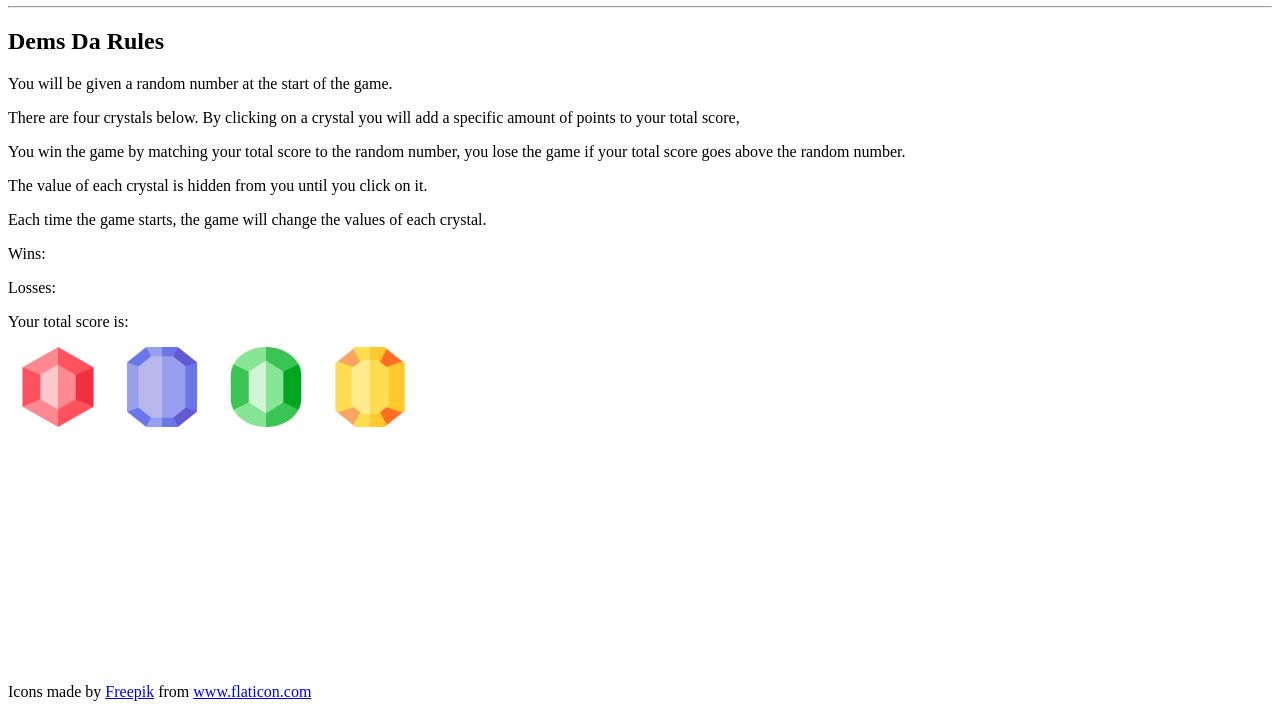
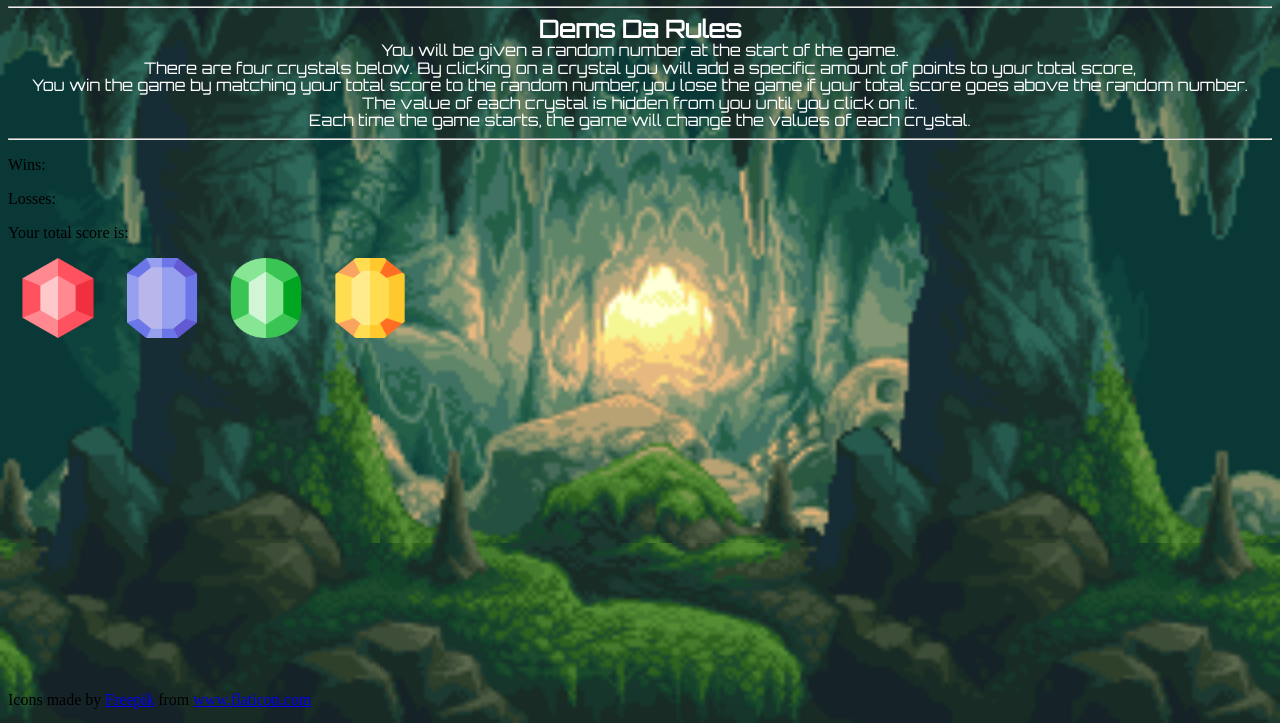
Before and after one commit to Rileychatwin/Crystal-collector-, a plain HTML site: page index.html in a window 1280 px wide. Shown: the part 77-800 px from the top of the page. Drawn offline with Linux system fonts and the light colour scheme.

Commit message:
css text styling and background image

```diff
--- a/assets/css/style.css
+++ b/assets/css/style.css
@@ -1,11 +1,41 @@
 h1 {
     text-align: center;
     font-family: 'Orbitron', sans-serif;
+    color: white;
+    z-index: 2;
+}
+
+#daRules {
+    text-align: center;
+    font-family: 'Orbitron', sans-serif;
+    color: white;
+    line-height: .1;
 }
 
 footer {
     position: absolute;
     bottom: 0;
     width: 100%;
-    height: 2.5rem;
+    height: 2rem;
 }
+
+#bg {
+    position: fixed;
+    top: -50%;
+    left: -50%;
+    width: 200%;
+    height: 200%;
+    z-index: -1;
+}
+
+#bg img {
+    position: absolute;
+    top: 0;
+    left: 0;
+    right: 0;
+    bottom: 0;
+    margin: auto;
+    min-width: 50%;
+    min-height: 50%;
+    z-index: -1;
+}
--- a/index.html
+++ b/index.html
@@ -15,6 +15,10 @@
 </footer>
 
 <body>
+
+    <div id="bg">
+        <img src="assets\images\Background\cave-background.png" alt="">
+    </div>
 
 
 
@@ -35,6 +39,8 @@
         <p>The value of each crystal is hidden from you until you click on it.</p>
 
         <p>Each time the game starts, the game will change the values of each crystal.</p>
+        <hr/>
+
     </div>
 
     <div id="scores">
@@ -42,8 +48,11 @@
 
         <p id="losses">Losses:</p>
 
+    </div>
+    <div id="userScore">
         <p id="userScore">Your total score is:</p>
     </div>
+
     <img src="assets\images\png\001-gemstone.png" width="100" height="80" alt="Gemstone one">
     <img src="assets\images\png\002-gem.png" width="100" height="80" alt="Gemstone one">
     <img src="assets\images\png\003-gemstone-1.png" width="100" height="80" alt="Gemstone one">
```
Also changed, not shown: assets/images/Background/cave-background.png (added).
